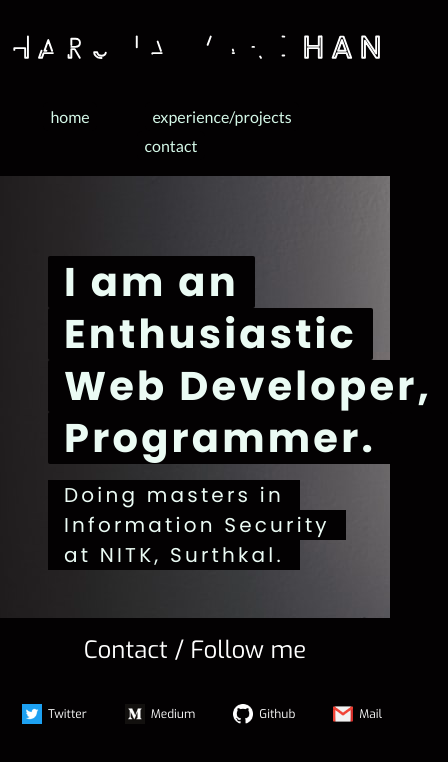
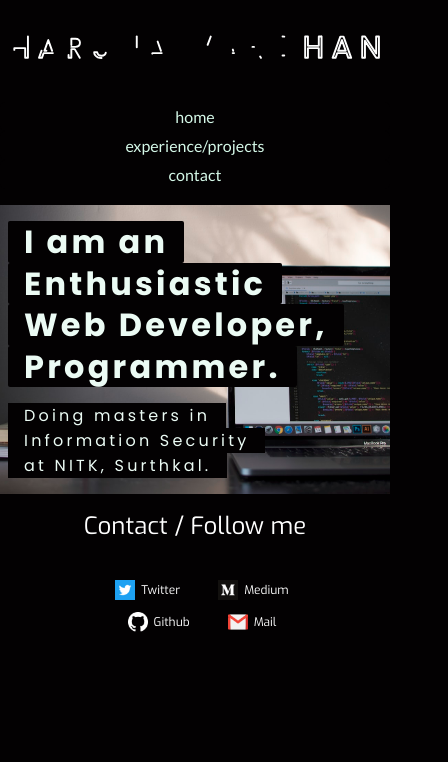
Before and after one commit to HarshaVardhanNakkina/Computing-Lab, a React app in the folder task3/portfolio-react/: page / in a window 390 px wide. Shown: the top 762 px of the page, 448 px wide, since content can reach past the window. Built offline with nearby package versions, Linux system fonts and the light colour scheme.

Commit message:
adjusted mobile view(nav buttons, main content)

```diff
--- a/task3/portfolio-react/index.html
+++ b/task3/portfolio-react/index.html
@@ -4,7 +4,7 @@
 		<meta charset="UTF-8" />
 		<meta name="viewport" content="width=device-width, initial-scale=1.0" />
 		<meta http-equiv="X-UA-Compatible" content="ie=edge" />
-		<title>Portfolio</title>
+		<title>Harshavardhan</title>
 		<style>
 			html {
 				font-size: inherit;
@@ -19,9 +19,9 @@
 				background-color: #030102;
 
 				/* background: url(https://images.unsplash.com/photo-1484417894907-623942c8ee29?ixlib=rb-1.2.1&ixid=eyJhcHBfaWQiOjEyMDd9&auto=format&fit=crop&w=1489&q=80); */
-				background-repeat: no-repeat;
+				/* background-repeat: no-repeat;
 				background-size: cover;
-				background-position: center center;
+				background-position: center center; */
 			}
 			a {
 				text-decoration: none;
--- a/task3/portfolio-react/src/components/Footer/footer.scss
+++ b/task3/portfolio-react/src/components/Footer/footer.scss
@@ -31,6 +31,7 @@
   justify-content: center;
   flex-direction: row;
   text-transform: capitalize;
+  flex-wrap: wrap;
 
   li {
     width: max-content;
--- a/task3/portfolio-react/src/components/Header/navbuttons.scss
+++ b/task3/portfolio-react/src/components/Header/navbuttons.scss
@@ -30,10 +30,14 @@
     justify-content: center;
     margin-top: 2rem;
     flex-wrap: wrap;
-
-    // .nav-button {
-    //   margin-right: 1.5rem;
-    //   margin-left: 1.5rem;
-    // }
   }
 }
+
+@media screen and (max-width: 415px) {
+  .nav-buttons-row {
+    flex-direction: column;
+  }
+  .nav-button {
+    margin: 0;
+  }
+}
--- a/task3/portfolio-react/src/components/Home/home.scss
+++ b/task3/portfolio-react/src/components/Home/home.scss
@@ -3,6 +3,9 @@
 .main-content {
   // background: url(https://images.unsplash.com/photo-1484417894907-623942c8ee29?ixlib=rb-1.2.1&ixid=eyJhcHBfaWQiOjEyMDd9&auto=format&fit=crop&w=1489&q=80);
   background: url("../../assets/main-content-bg.png");
+  background-repeat: no-repeat;
+  background-size: cover;
+  background-position: center center;
   padding: 5rem 0 3rem 3rem;
 }
 
@@ -45,13 +48,15 @@
 
 @media screen and (max-width: 1000px) {
   .intro {
-    // margin: 0.3rem 0 0 3rem;
-    width: 25rem;
+    width: max-content;
   }
 }
 
 @media screen and (max-width: 762px) {
   .intro {
-    font-size: 2.5rem;
+    font-size: 2rem;
+  }
+  .main-content {
+    padding: 1rem 0 1rem 0.5rem;
   }
 }
```
